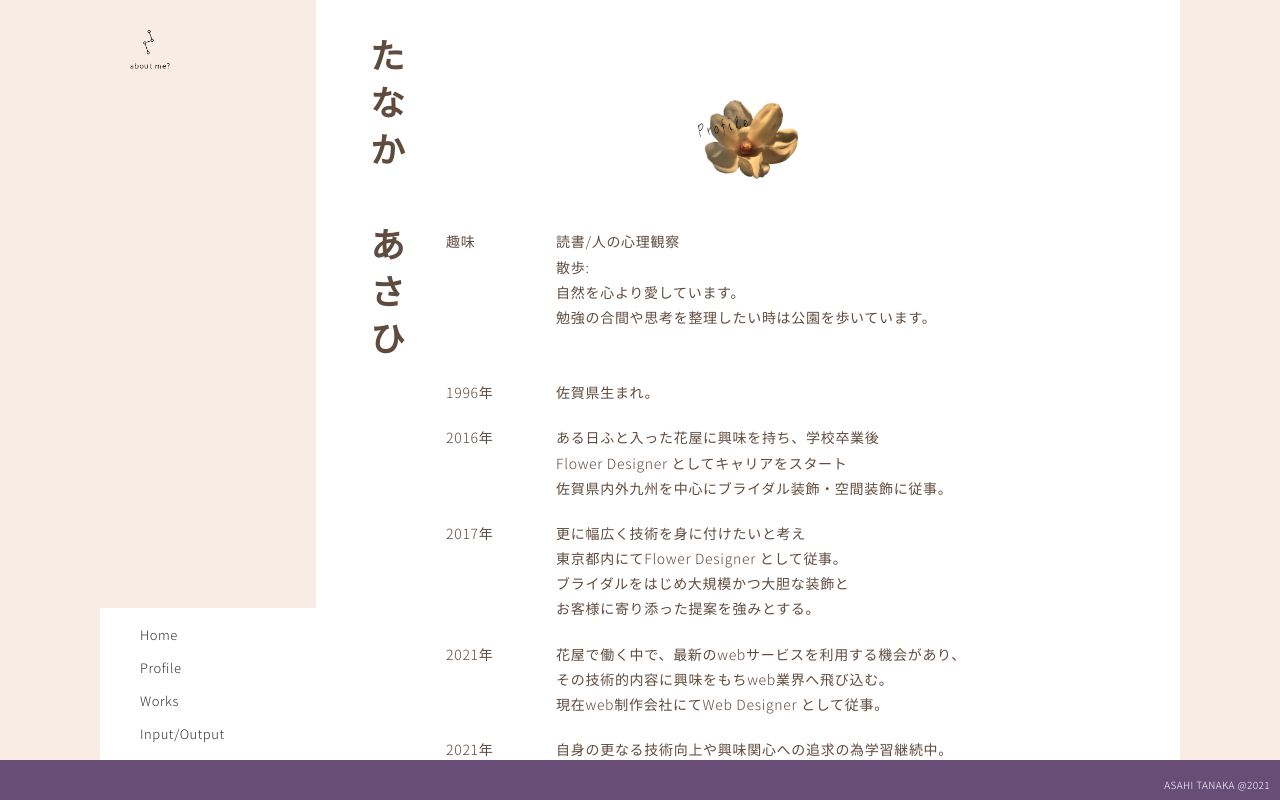
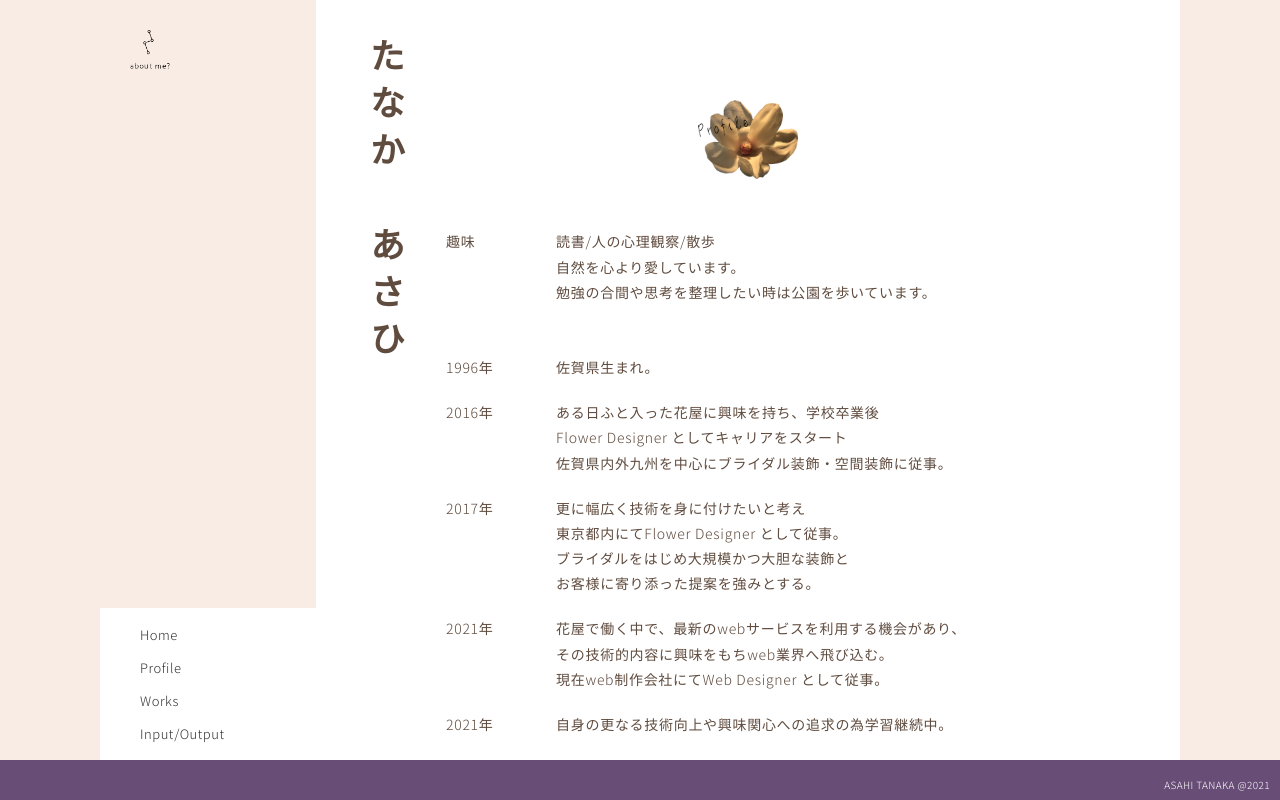
Before and after one commit to aspTnk/aspTnk, a plain HTML site: page profile.html in a window 1280 px wide. Drawn offline with nearby package versions, Linux system fonts and the light colour scheme; a web font is replaced by a local one.

Commit message:
Update profile.html

```diff
--- a/profile.html
+++ b/profile.html
@@ -60,8 +60,8 @@
 							<dt>趣味</dt>
 							<dd>
 								<ul>
-									<li>読書/人の心理観察</li>
-									<li>散歩:<br>自然を心より愛しています。<br>勉強の合間や思考を整理したい時は公園を歩いています。</li>
+									<li>読書/人の心理観察/散歩</li>
+									<li>自然を心より愛しています。<br>勉強の合間や思考を整理したい時は公園を歩いています。</li>
 								</ul>
 							</dd>
 						</dl>
```
